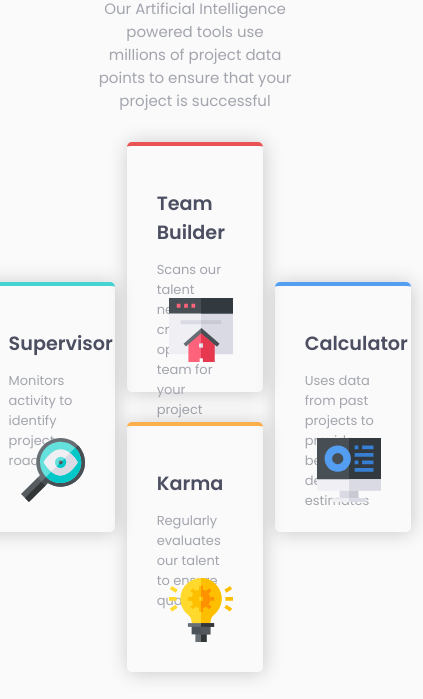
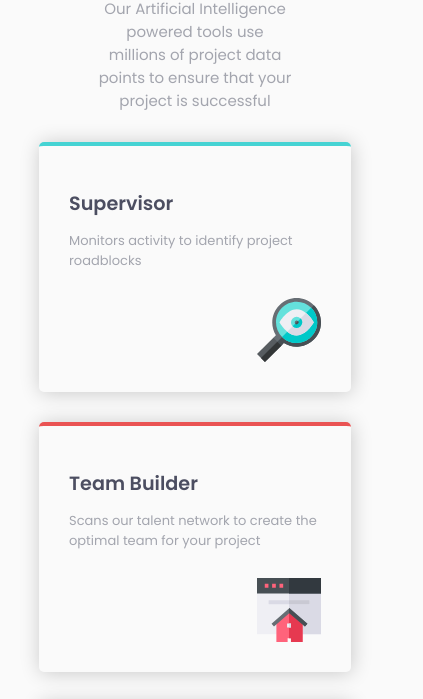
Before and after one commit to kelsondouglas/Front-End-Challenge-02, a plain HTML site: page index.html in a window 390 px wide. Shown: the part 323-1022 px from the top of the page, 423 px wide, since content can reach past the window. Drawn offline with Linux system fonts and the light colour scheme.

Commit message:
Finalizando Projeto

```diff
--- a/css/estilo.css
+++ b/css/estilo.css
@@ -109,3 +109,15 @@ body {
     bottom: 30px;
     right: 30px;
 }
+
+/* Responsividade  */
+
+@media (max-width:800px ) {
+    .boxes {
+        flex-direction: column;
+    }
+
+    .box, .mid-box {
+        width: 80%;
+    }
+}
```
Also changed, not shown: 1 other file.
